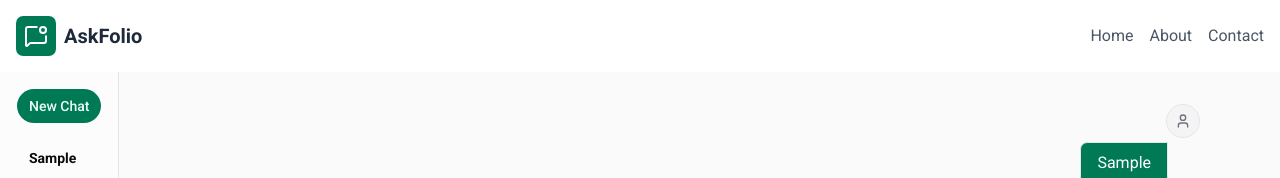
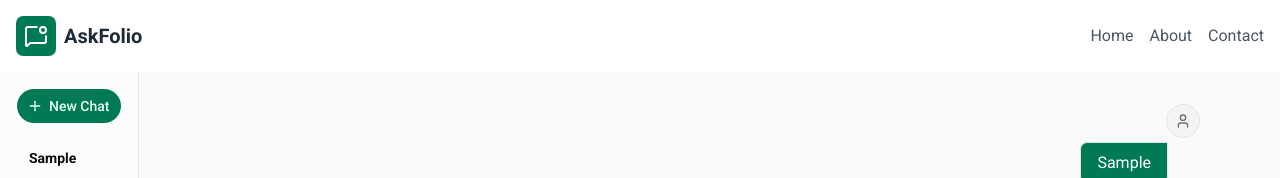
Before and after one commit to bashir-muhammad/askfolio, a Next.js app: page / in a window 1280 px wide. Both pictures are taken after typing "Sample" into the empty fields and a click on the button "Send". Shown: the top 178 px of the page. Built offline with nearby package versions, Linux system fonts and the light colour scheme; no server answers.

Commit message:
chore: add plus icon  and hover style to button

```diff
--- a/src/components/side-bar/side-bar.tsx
+++ b/src/components/side-bar/side-bar.tsx
@@ -1,5 +1,6 @@
 "use client";
 import { Button } from "@/components/ui/button";
+import { Plus } from 'lucide-react';
 import { useChatStore } from "@/store/chat-store";
 
 const SideBar = () => {
@@ -7,7 +8,10 @@ const SideBar = () => {
   return (
     <aside className="border-r p-4 bg-white/50">
       {chats.length > 0 && (
-        <Button onClick={() => createNewChat()}>New Chat</Button>
+        <Button onClick={() => createNewChat()} className="w-full">
+          <Plus data-icon="inline-start" />
+          New Chat
+        </Button>
       )}
       <ul className="mt-4 space-y-2">
         {chats.map((chat) => (
--- a/src/components/ui/button.tsx
+++ b/src/components/ui/button.tsx
@@ -3,7 +3,7 @@ import { cva, type VariantProps } from "class-variance-authority"
 import { cn } from "cn"
 
 const buttonVariants = cva(
-  "group/button inline-flex shrink-0 items-center justify-center rounded-4xl border border-transparent bg-clip-padding text-sm font-medium whitespace-nowrap transition-all outline-none select-none focus-visible:border-ring focus-visible:ring-3 focus-visible:ring-ring/30 active:not-aria-[haspopup]:translate-y-px disabled:pointer-events-none disabled:opacity-50 aria-invalid:border-destructive aria-invalid:ring-3 aria-invalid:ring-destructive/20 dark:aria-invalid:border-destructive/50 dark:aria-invalid:ring-destructive/40 [&_svg]:pointer-events-none [&_svg]:shrink-0 [&_svg:not([class*='size-'])]:size-4",
+  "group/button inline-flex shrink-0 cursor-pointer items-center justify-center rounded-4xl border border-transparent bg-clip-padding text-sm font-medium whitespace-nowrap transition-all outline-none select-none focus-visible:border-ring focus-visible:ring-3 focus-visible:ring-ring/30 active:not-aria-[haspopup]:translate-y-px disabled:pointer-events-none disabled:opacity-50 aria-invalid:border-destructive aria-invalid:ring-3 aria-invalid:ring-destructive/20 dark:aria-invalid:border-destructive/50 dark:aria-invalid:ring-destructive/40 [&_svg]:pointer-events-none [&_svg]:shrink-0 [&_svg:not([class*='size-'])]:size-4",
   {
     variants: {
       variant: {
```
